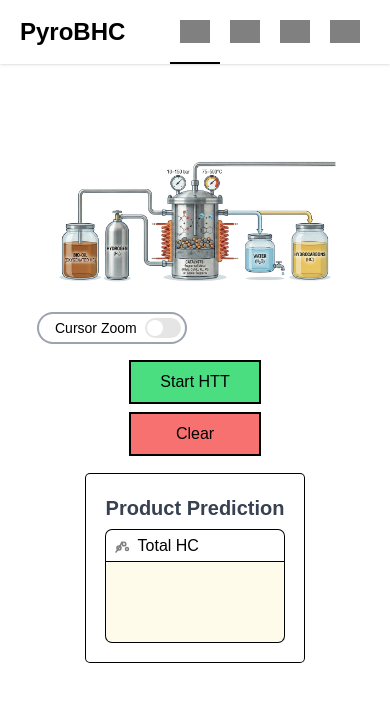
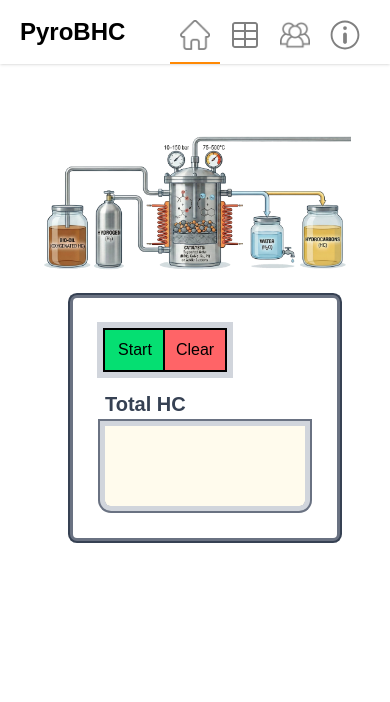
Before and after one commit to Faremu/ML-Website-PyroBHC, a Flask app: page / in a window 390 px wide. Shown: the top 702 px of the page. Run offline with Flask 3, Linux system fonts and the light colour scheme; parts of the project's set-up code (start-up, migrations or seed data) failed here and were passed over; some libraries are stand-ins or nearby versions; some web fonts are replaced; grey boxes are pictures that could not be loaded.

Commit message:
Change tailwind cdn version to v4.1, Fix top navgation bugs, Add 3 templates, redesign some panel

```diff
--- a/static/styles.css
+++ b/static/styles.css
@@ -7,6 +7,8 @@ body{
     font-variation-settings:
         "GRAD" 0;
 }
+
+@layer components {
     .pinput {
         border-radius: 0.25rem;    /* rounded */
         width: 5rem;               /* w-20 */
@@ -16,53 +18,17 @@ body{
         /* ring-2 ring-black */
         box-shadow: 0 0 0 1px #000; /* Tailwind ring = outline via box-shadow */
 
-    background-color: #93c5fd; /* bg-blue-300 */
+        background-color: #ffe09c; /* bg-blue-300 */
         text-align: center;
     }
-
-.nav{
-    padding: 0 10px 0 10px;
-    border-bottom: 2px solid transparent;
-}
-.nav:hover{
-    border-bottom: 2px solid black;
-    transition-duration: 1s;
-
-}
-input::-webkit-outer-spin-button,
-input::-webkit-inner-spin-button {
-    -webkit-appearance: none;
-    margin: 0;
-}
-
-.close-icon{
+    .download-icon{
         display: inline-block;
-    width: 40px;
-    height: 40px;
-    background-color: gray; /* Matches the text color */
-    -webkit-mask-image: url('images/close-button.png');
-    mask-image: url('images/close-button.png');
-    mask-size: contain;
-    mask-repeat: no-repeat;
-}
-.icon-op{
-    display: inline-block;
-    width: 24px;
-    height: 24px;
-    background-color: gray; /* Matches the text color */
-    -webkit-mask-image: url('images/work-icon.png');
-    mask-image: url('images/work-icon.png');
-    mask-size: contain;
-    mask-repeat: no-repeat;
-}
-.icon-oil{
-    display: inline-block;
-    width: 20px;
-    height: 20px;
+        width: 18px;
+        height: 18px;
         z-index: 1;
         background-color: gray; /* Matches the text color */
-    -webkit-mask-image: url('images/oil-icon.png');
-    mask-image: url('images/oil-icon.png');
+        -webkit-mask-image: url('images/download.png');
+        mask-image: url('images/download.png');
         mask-size: contain;
         mask-repeat: no-repeat;
     }
@@ -106,61 +72,95 @@ input::-webkit-inner-spin-button {
         mask-size: contain;
         mask-repeat: no-repeat;
     }
-.icon-researcher{
+    .icon-datasets, .icon-home, .icon-researcher, .icon-about {
         display: inline-block;
         width: 30px;
         height: 30px;
-    z-index: 1;
-    background-color: gray; /* Matches the text color */
+        background-color: gray; /* Inherits color from text-gray-700 etc */
+        -webkit-mask-size: contain;
+        mask-size: contain;
+        -webkit-mask-repeat: no-repeat;
+        mask-repeat: no-repeat;
+    }
+    .icon-researcher{
         -webkit-mask-image: url('images/team.png');
         mask-image: url('images/team.png');
+    }
+    .icon-datasets{
+        -webkit-mask-image: url('images/datasets.svg');
+        mask-image: url('images/datasets.svg');
+    }
+    .icon-home{
+        -webkit-mask-image: url('images/home.png');
+        mask-image: url('images/home.png');
+    }
+    .icon-about{
+        -webkit-mask-image: url('images/about.svg');
+        mask-image: url('images/about.svg');
+    }
+    .nav{
+        padding: 0 10px 0 10px;
+        border-bottom: 2px solid transparent;
+    }
+    .nav:hover{
+        border-bottom: 2px solid oklch(75% 0.183 55.934);
+        transition-duration: 1s;
+
+    }
+
+}
+
+input::-webkit-outer-spin-button,
+input::-webkit-inner-spin-button {
+    -webkit-appearance: none;
+    margin: 0;
+}
+
+.close-icon{
+    display: inline-block;
+    width: 40px;
+    height: 40px;
+    background-color: gray; /* Matches the text color */
+    -webkit-mask-image: url('images/close-button.png');
+    mask-image: url('images/close-button.png');
     mask-size: contain;
     mask-repeat: no-repeat;
 }
-.icon-datasets{
+.icon-op{
     display: inline-block;
-    width: 30px;
-    height: 30px;
-    z-index: 1;
+    width: 24px;
+    height: 24px;
     background-color: gray; /* Matches the text color */
-    -webkit-mask-image: url('images/datasets.svg');
-    mask-image: url('images/datasets.svg');
+    -webkit-mask-image: url('images/work-icon.png');
+    mask-image: url('images/work-icon.png');
     mask-size: contain;
     mask-repeat: no-repeat;
 }
-.icon-home{
-    display: inline-block;
-    width: 30px;
-    height: 30px;
-    z-index: 1;
-    background-color: gray; /* Matches the text color */
-    -webkit-mask-image: url('images/home.png');
-    mask-image: url('images/home.png');
-    mask-size: contain;
-    mask-repeat: no-repeat;
+.png-stroke {
+  /* Initial state: No shadow */
+  filter: drop-shadow(0 0 0 rgba(255, 255, 255, 0));
+  /* transition: filter 0.2s ease-in-out; */
+  cursor: pointer;
 }
-.icon-about{
-    display: inline-block;
-    width: 30px;
-    height: 30px;
-    z-index: 1;
-    background-color: gray; /* Matches the text color */
-    -webkit-mask-image: url('images/about.svg');
-    mask-image: url('images/about.svg');
-    mask-size: contain;
-    mask-repeat: no-repeat;
+.png-stroke:hover {
+  /* This targets the shape of the PNG pixels */
+  filter:
+    drop-shadow(5px 0 0 #ffffff)
+    drop-shadow(-5px 0 0 #ffffff)
+    drop-shadow(0 5px 0 #ffffff)
+    drop-shadow(0 -5px 0 #ffffff);
+
+  /* Optional: Smooths out jagged edges on some browsers */
+  will-change: filter;
 }
 
-
-.glass{
-    /* From https://css.glass */
-    background: rgba(255, 255, 255, 0.2);
-    border-radius: 16px;
-    box-shadow: 0 4px 30px rgba(0, 0, 0, 0.1);
-    backdrop-filter: blur(5px);
-    -webkit-backdrop-filter: blur(5px);
-    border: 1px solid rgba(255, 255, 255, 0.3);
-    transition: backdrop-filter 1s ease, -webkit-backdrop-filter 1s ease;
+.text-stroke {
+  color: white; /* Text color must be set */
+  text-shadow:
+    /* Standard directions */
+    2px 0 0 #000, -2px 0 0 #000, 0 2px 0 #000, 0 -2px 0 #000,
+    /* Diagonal corners for extra width */
+    1px 1px 0 #000, -1px -1px 0 #000, 1px -1px 0 #000, -1px 1px 0 #000;
 }
 
 
--- a/templates/index.html
+++ b/templates/index.html
@@ -5,7 +5,7 @@
     <meta name="viewport" content="width=device-width, initial-scale=1.0">
     <title>PyroBHC</title>
     <!-- Include the Tailwind CDN script -->
-    <script src="https://cdn.tailwindcss.com"></script>
+    <script src="https://cdn.jsdelivr.net/npm/@tailwindcss/browser@4"></script>
     <!-- You can also link your own custom CSS file here if needed -->
     <link rel="preconnect" href="https://fonts.googleapis.com">
     <link rel="preconnect" href="https://fonts.gstatic.com" crossorigin>
@@ -19,7 +19,7 @@
         <div class="w-full h-full flex flex-row justify-between items-center px-5 shadow">
             <p class="text-2xl font-bold text-black">PyroBHC</p>
             <div class="flex flex-row lg:mr-10 h-16">
-                <a href="/" class="nav py-5 border-black border-b-2">
+                <a href="/" class="nav py-5 border-orange-400 border-b-2">
                     <i class="icon-home lg:hidden"></i><span class="hidden lg:inline">Home</span>
                 </a>
                 <a href="/Datasets" class="nav py-5">
@@ -37,17 +37,14 @@
     <div class="relative w-fit h-fit 3xl:h-[35vw] ring-black p-5 m-auto flex flex-col md:flex-row md:space-x-5 items-center space-y-5 my-5">
         <form id="predict-form" class="absolute z-20">
 
-            <div id="OilCinputs" class="rounded ring-1 ring-black  pb-5 bg-white hidden">
+            <div id="OilCinputs" class="rounded ring-1 ring-black pb-5 bg-white/90 hidden">
                 <div class="my-2 relative px-5 pt-12">
                     <div id="closeOil" class="top-2 absolute right-0 hover:cursor-pointer group active:scale-90">
                         <i class="close-icon group-hover:bg-red-500"></i>
                     </div>
-                    <div class="flex flex-row items-center space-x-1">
-                        <i class="mb-2 icon-op"></i>
-                        <h1 class="mb-2 text-xl font-bold text-gray-700">Oil components</h1>
-                    </div>
+                    <h1 class="mb-2 text-xl font-bold text-gray-700">Composition of biooil</h1>
 
-                    <div class="flex flex-col space-y-1">
+                    <div class="flex flex-col space-y-1 ">
                         <div class="flex flex-row justify-between">
                             <label for="Precious" class="truncate mr-1">Precious</label>
                             <input type="radio" name="is_precious" id="Precious" class="mr-5" value="true" checked>
@@ -56,12 +53,13 @@
                         </div>
                         <div class="flex flex-row justify-between">
                             <label for="form" class=" ">form</label>
-                            <select id="form" name="form">
+                            <select id="form" class="rounded ring-1 ring-black" name="form">
                                 <option value="non">non</option>
                                 <option value="mono">mono</option>
                                 <option value="bi">bi</option>
                             </select>
                         </div>
+                        <div class="border-b-2 my-5 border-gray-400"></div>
                         <div class="flex flex-row justify-between">
                             <label for="Acid" class="truncate">Acid</label>
                             <input name="Acid" id="Acid" class="pinput" value="0" type="float">
@@ -101,15 +99,12 @@
                     </div>
                 </div>
             </div>
-            <div id="OperCinputs" class="rounded ring-1 pb-5 ring-black bg-white hidden">
+            <div id="OperCinputs" class="rounded ring-1 pb-5 ring-black bg-white/90 hidden">
                 <div class="my-2 relative px-5 pt-12">
                     <div id="closeOper" class="top-2 absolute right-0 hover:cursor-pointer group active:scale-90">
                         <i class="close-icon group-hover:bg-red-500"></i>
                     </div>
-                    <div class="flex flex-row items-center space-x-1">
-                        <i class="mb-2 icon-ep"></i>
-                        <h1 class="mb-2 text-xl font-bold text-gray-700">Operation condition</h1>
-                    </div>
+                    <h1 class="mb-2 text-xl font-bold text-gray-700">Operation condition</h1>
 
                     <div class="flex flex-col space-y-1">
                         <div class="flex flex-row justify-between">
@@ -134,88 +129,62 @@
         </form>
 
         <!-- center panel -->
-        <div class="w-[80vw] aspect-[2048/1143] md:w-[20vw] xl:w-[60vw] justify-center relative inline-block">
+        <div class="w-[80vw] aspect-[2048/1143] md:w-[50vw] xl:w-[60vw] justify-center relative inline-block">
             <!-- Toggle Button -->
 
             <div class="flex flex-col space-y-5 justify-center">
-                <div id="preview" class="hover:cursor-pointer relative group">
-                    <div class="flex flex-row items-center space-x-1 absolute top-7 right-12 z-50 opacity-0 group-hover:opacity-100 duration-700 text-gray-500">
-                        <i class="icon-expand"></i>
-                        <span> Click to expand</span>
-                    </div>
+                <div id="preview" class="relative">
 
-                    <div class="relative w-full h-full">
-                        <img id="Biooil" src="/static/images/biooill.png" class="absolute scale-90 w-[17.57%] h-[41.81%] left-[4.1%] bottom-[3.7%] z-10 hover:scale-100" alt="">
-                        <img id="Hydrogen" src="/static/images/Hydrogen.png" class="absolute scale-90 w-[10.6%] h-[50%] left-[20%] bottom-[3.2%] z-10 hover:scale-100" alt="">
-                        <img id="mainImage" class="scale-90" src="/static/images/process.png" alt="">
+                    <div class="relative w-full h-full overflow-hidden">
+                        <img id="Biooil" draggable="false" src="/static/images/biooill.png" class="active:scale-100 png-stroke absolute w-[17.57%] h-[41.81%] left-0 bottom-[0.85%] z-10 hover:scale-105 hover:cursor-pointer" alt="">
+                        <img id="Hydrogen" draggable="false" src="/static/images/Hydrogen.png" class="active:scale-100 png-stroke absolute w-[10.6%] h-[50%] left-[17.2%] bottom-[0.85%] z-10 hover:scale-105 hover:cursor-pointer" alt="">
+                        <button form="predict-form" type="submit" class="absolute w-[32.32%] h-[74.93%] left-[33.75%] bottom-[0.15%] z-10 hover:scale-105 active:scale-100 group">
+                            <img id="Catalyst" draggable="false" src="/static/images/catalyst.png" class="png-stroke w-full h-full object-contain cursor-pointer" alt="Catalyst"/>
+                        </button>
+
+                        <img id="mainImage" draggable="false" class="" src="/static/images/process.png" alt="">
+                        <div id="info-biooil" class="fixed pointer-events-none opacity-0 z-50 p-4 bg-black/80 border border-white/20 rounded-lg backdrop-blur-md text-white transition-opacity duration-200 w-56">
+                            <h3 class="font-bold text-blue-400">Composition of biooil</h3>
+                            <p class="text-xs mt-1">Click for opening the input panel</p>
+                        </div>
+                        <div id="info-hydrogen" class="fixed pointer-events-none opacity-0 z-50 p-4 bg-black/80 border border-white/20 rounded-lg backdrop-blur-md text-white transition-opacity duration-200 w-56">
+                            <h3 class="font-bold text-blue-400">Operation condition</h3>
+                            <p class="text-xs mt-1">Click for opening the input panel</p>
+                        </div>
+
+                        <div id="info-catalyst" class="fixed pointer-events-none opacity-0 z-50 p-4 rounded-lg w-[25vw] transition-opacity duration-200">
+                            <h3 class="font-black text-6xl text-stroke">Click to start predicting</h3>
+                        </div>
                     </div>
 
                 </div>
-                <!-- Toggle Switch -->
-                <label class="inline-flex items-center cursor-pointer bg-white w-fit p-1 rounded-full ring-2 ring-gray-400">
-                    <span class="select-none ms-3 text-sm font-medium text-heading pr-2">Cursor Zoom</span>
-                    <input id="toggleZoom" type="checkbox" value="" class="sr-only peer">
-                    <div class="relative w-9 h-5 bg-neutral-200 peer-focus:outline-none
-                    peer-focus:ring-4 peer-focus:ring-brand-soft dark:peer-focus:ring-brand-soft
-                    rounded-full peer peer-checked:bg-green-400 peer-checked:after:translate-x-full
-                    rtl:peer-checked:after:-translate-x-full peer-checked:after:border-buffer after:content-['']
-                    after:absolute after:top-[2px] after:start-[2px] after:bg-white after:rounded-full after:h-4
-                    after:w-4 after:transition-all peer-checked:bg-brand"></div>
-
-                </label>
 
             </div>
-
-            <!-- Zoom Panel -->
-            <div
-                id="zoomPanel"
-                class="
-                fixed z-50 pointer-events-none
-                w-[200px] h-[120px]
-                border border-white/40 rounded-md
-                bg-no-repeat bg-cover
-                opacity-0
-                transition-opacity duration-150
-                shadow-lg
-                "
-            ></div>
 
         </div>
 
 
         <!-- right panel -->
         <div class="flex flex-col items-center">
-            <div class="flex flex-col space-y-3 justify-center mb-5">
-                <button class="ring-2 ring-black w-32 h-10 bg-green-400 hover:bg-gray-200 active:text-sm" form="predict-form" type="submit">Start HTT</button>
-                <button class="ring-2 ring-black w-32 h-10 bg-red-400 hover:bg-gray-200 active:text-sm" form="predict-form" type="reset">Clear</button>
-            </div>
+
             <!-- output -->
-            <div class="ring-1 ring-black p-5 rounded bg-white">
-                <h1 class="text-xl font-bold mb-2 text-gray-700">Product Prediction</h1>
-                <div class="flex flex-col space-y-5">
-                    <div>
-                        <div>
-                            <div class="flex flex-row items-center space-x-1 ring-1 ring-black rounded-tl-md rounded-tr-md p-1">
-                                <svg xmlns="http://www.w3.org/2000/svg" width="24px" height="24px" viewBox="0 0 24 24" fill="none" stroke="rgb(128, 128, 128)" stroke-width="1.6" stroke-linecap="round" stroke-linejoin="round">
-                                    <!-- Gas bubbles -->
-                                    <circle cx="9" cy="14" r="2" />
-                                    <circle cx="14" cy="10" r="1.8" />
-                                    <circle cx="17" cy="15" r="1.5" />
+            <div class="ml-5 ring-5 rounded ring-gray-700">
+                <div class="ring-3 ring-gray-500 p-8 rounded bg-white">
+                    <div class="flex flex-row justify-center mb-5 ring-8 ring-gray-300 w-fit h-fit">
+                        <button class="ring-2 ring-black w-15 h-10 bg-green-400 hover:cursor-pointer hover:bg-green-300 active:text-sm" form="predict-form" type="submit">Start</button>
+                        <button class="ring-2 ring-black w-15 h-10 bg-red-400 hover:cursor-pointer hover:bg-red-300 active:text-sm" form="predict-form" type="reset">Clear</button>
+                    </div>
+                    <h1 class="text-xl font-black mb-2 text-gray-700">Total HC</h1>
+                    <div class="flex flex-col space-y-5">
+                        <div class="ring-7 ring-gray-500 rounded-b-md">
+                                <div id="totalHC" class="rounded-b-md h-20 w-50 bg-amber-50/90 ring-5 ring-gray-300 flex justify-center items-center">
+                                </div>
+                        </div>
 
-                                    <!-- Flow -->
-                                    <path d="M6 18c2-2 4-6 6-10" />
-                                </svg>
-                                <h2>Total HC</h2>
-                            </div>
-
-                            <div id="totalHC" class="rounded-b-md h-20 w-50 bg-amber-50 ring-1 ring-black flex justify-center items-center">
-
-                            </div>
-                        </div>
                     </div>
-
                 </div>
             </div>
+
         </div>
     </div>
 
@@ -225,7 +194,6 @@
     <script>
         const preview = document.getElementById("preview");
         const checkbox = document.getElementById("toggleZoom");
-        const img = document.getElementById("mainImage");
         const zoomPanel = document.getElementById("zoomPanel");
         const full = document.getElementById("full");
         const zoomLevel = 2.5;
@@ -248,32 +216,6 @@
         oilComponents.addEventListener("click", () => {
             oilCinputs.classList.remove("hidden");
         });
-        img.addEventListener("mousemove", (e) => {
-            if (!checkbox.checked) return;
-
-            const rect = img.getBoundingClientRect();
-            const x = e.clientX - rect.left;
-            const y = e.clientY - rect.top;
-
-            const xPercent = (x / rect.width) * 100;
-            const yPercent = (y / rect.height) * 100;
-
-            zoomPanel.style.backgroundImage = `url(${img.src})`;
-            zoomPanel.style.backgroundSize = `${rect.width * zoomLevel}px ${rect.height * zoomLevel}px`;
-            zoomPanel.style.backgroundPosition = `${xPercent}% ${yPercent}%`;
-
-            zoomPanel.style.left = `${e.clientX + 18}px`;
-            zoomPanel.style.top = `${e.clientY - 18}px`;
-            zoomPanel.style.opacity = "1";
-
-            img.style.cursor = "crosshair";
-        });
-
-        img.addEventListener("mouseleave", () => {
-            zoomPanel.style.opacity = "0";
-            img.style.cursor = "pointer";
-        });
-
 
         document.getElementById("predict-form").addEventListener("submit", async (e) => {
             e.preventDefault();
@@ -303,6 +245,51 @@
             }
 
         });
+        const Biooil = document.getElementById('Biooil');
+        const Hydrogen = document.getElementById('Hydrogen');
+        const Catalyst = document.getElementById('Catalyst');
+        const infoBiooil = document.getElementById('info-biooil');
+        const infoHydrogen = document.getElementById('info-hydrogen');
+        const infoCatalyst = document.getElementById('info-catalyst');
+
+        Biooil.addEventListener('mousemove', (e) => {
+            // Show the panel
+            infoBiooil.style.opacity = '1';
+
+            // Position the panel near the cursor (offset by 15px so it doesn't overlap)
+            infoBiooil.style.left = `${e.clientX + 15}px`;
+            infoBiooil.style.top = `${e.clientY + 15}px`;
+        });
+        Biooil.addEventListener('mouseleave', () => {
+            // Hide the panel when the mouse leaves
+            infoBiooil.style.opacity = '0';
+        });
+        Hydrogen.addEventListener('mousemove', (e) => {
+            // Show the panel
+            infoHydrogen.style.opacity = '1';
+
+            // Position the panel near the cursor (offset by 15px so it doesn't overlap)
+            infoHydrogen.style.left = `${e.clientX + 15}px`;
+            infoHydrogen.style.top = `${e.clientY + 0}px`;
+        });
+        Hydrogen.addEventListener('mouseleave', () => {
+            // Hide the panel when the mouse leaves
+            infoHydrogen.style.opacity = '0';
+        });
+        Catalyst.addEventListener('mousemove', (e) => {
+            // Show the panel
+            infoCatalyst.style.opacity = '1';
+
+            // Position the panel near the cursor (offset by 15px so it doesn't overlap)
+            infoCatalyst.style.left = `${e.clientX + 15}px`;
+            infoCatalyst.style.top = `${e.clientY -100}px`;
+        });
+        Catalyst.addEventListener('mouseleave', () => {
+            // Hide the panel when the mouse leaves
+            infoCatalyst.style.opacity = '0';
+        });
+
+
         document.addEventListener('DOMContentLoaded', function() {
             // Put your listener here
             window.addEventListener('paste', (e) => {
```
Also changed, not shown: templates/about.html (added, +43 -0 lines), templates/dataset.html (added, +82 -0 lines), templates/researcher.html (added, +106 -0 lines), readme.md, static/images/about.svg (added), static/images/catalyst.png (added), static/images/datasets.svg (added), static/images/download.png (added), static/images/email.png (added), static/images/home.png (added), static/images/team.png (added), 2 other files. Lines whose indentation alone changed are shown as unchanged.
